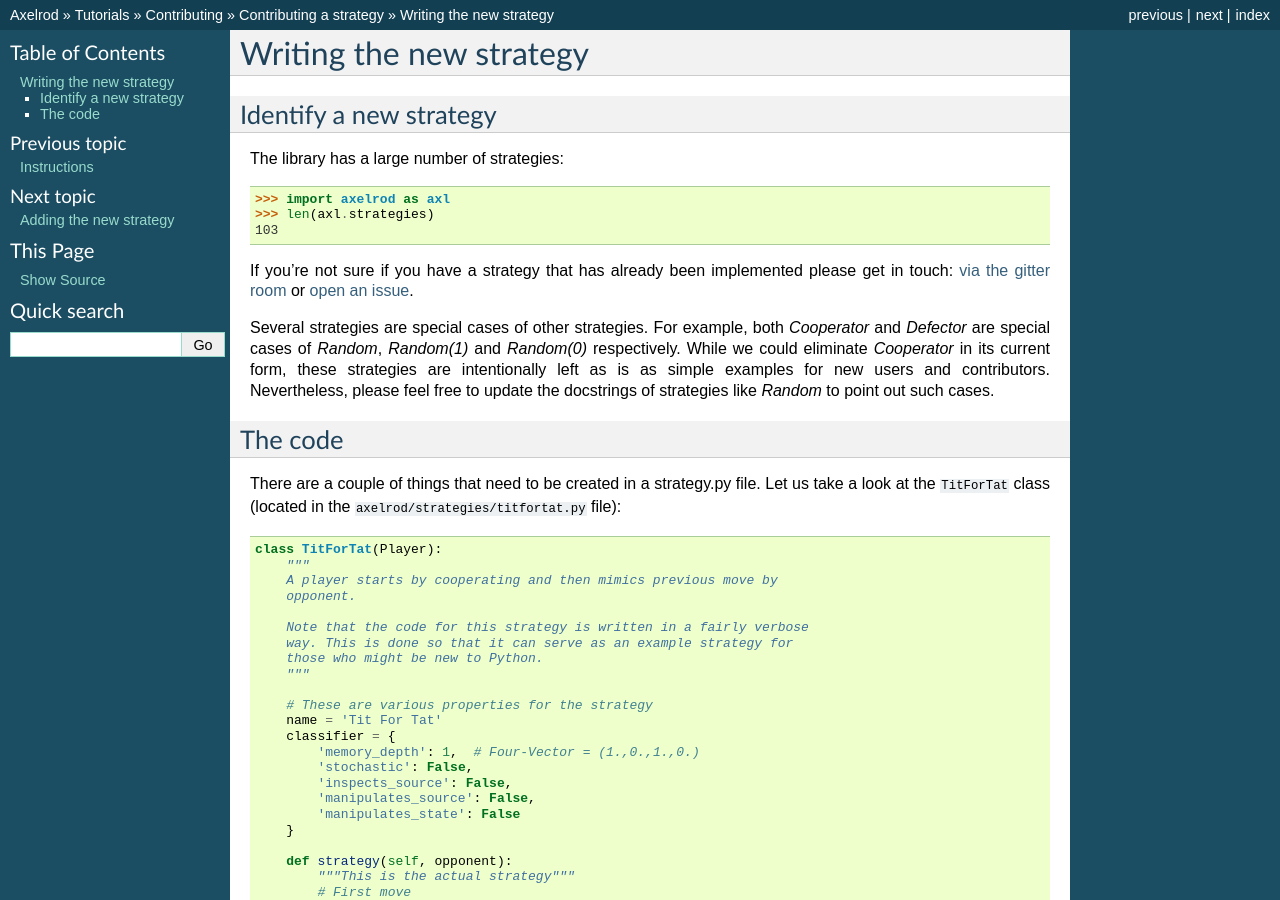
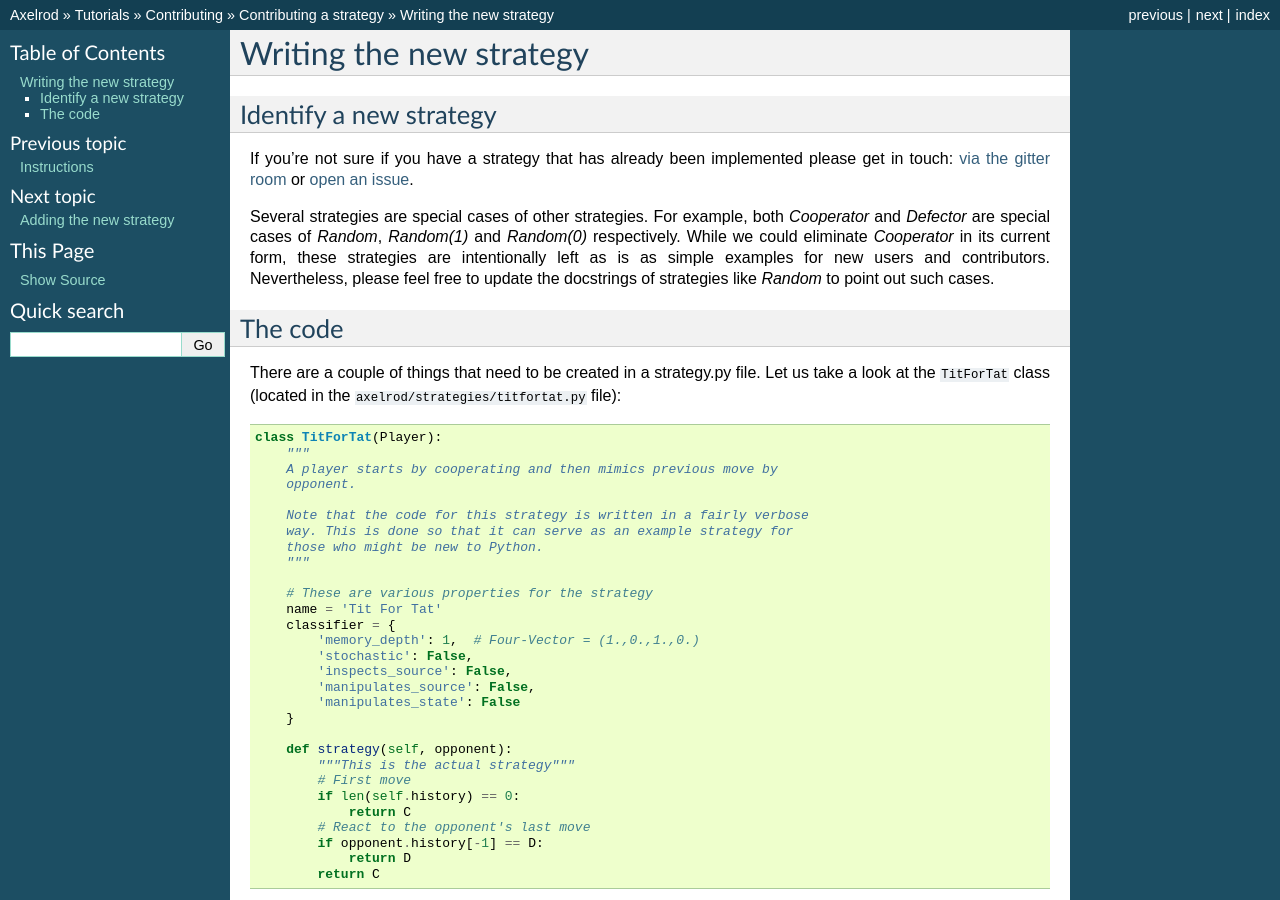
Before and after one commit to Axelrod-Python/Axelrod, a Sphinx documentation site: the page built from docs/tutorials/contributing/strategy/writing_the_new_strategy.rst, in a window 1280 px wide and 900 px high. Built offline with Sphinx 7.4.7, drawn with Linux system fonts in a browser that asks for light colours.

Commit message:
Remove strategy count from the docs

```diff
--- a/docs/tutorials/contributing/strategy/writing_the_new_strategy.rst
+++ b/docs/tutorials/contributing/strategy/writing_the_new_strategy.rst
@@ -3,12 +3,6 @@ Writing the new strategy
 
 Identify a new strategy
 -----------------------
-
-The library has a large number of strategies::
-
-    >>> import axelrod as axl
-    >>> len(axl.strategies) # doctest: +SKIP
-    103
 
 If you're not sure if you have a strategy that has already been implemented
 please get in touch: `via the gitter room
```
